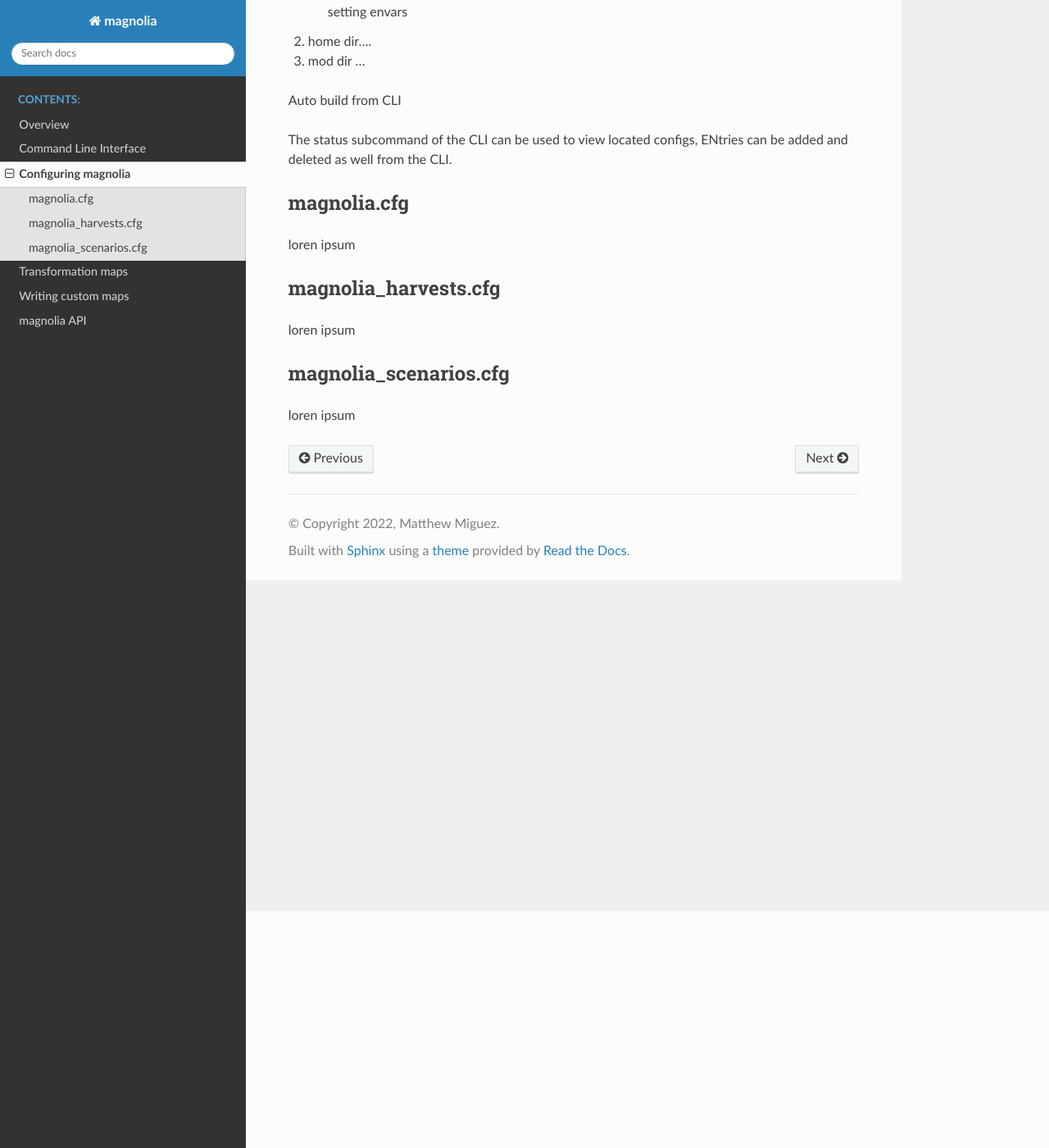
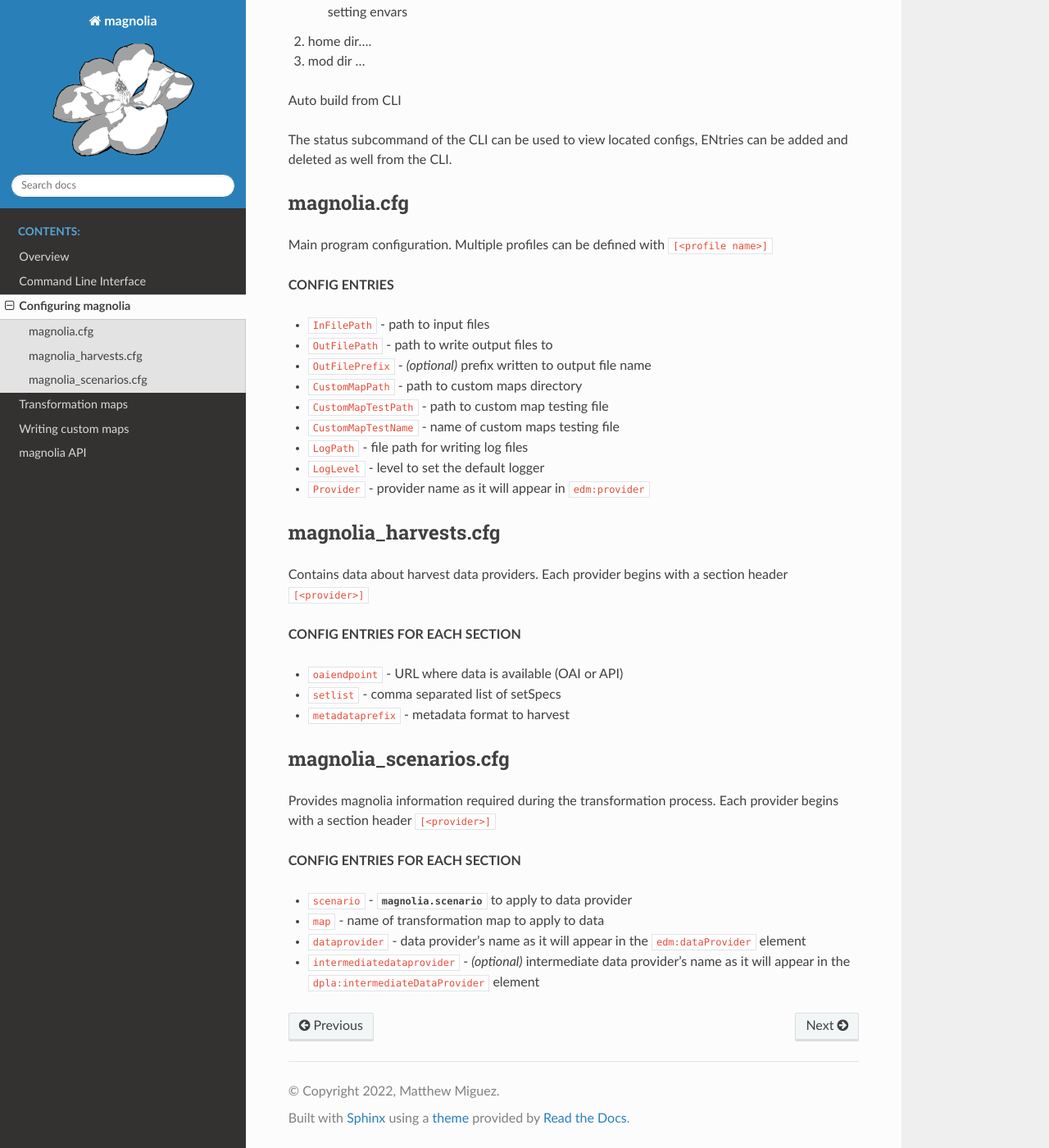
Before and after one commit to SunshineStateDigitalNetwork/magnolia, a Sphinx documentation site: the page built from source/configuration.rst, in a window 1280 px wide and 1400 px high, scrolled down 289 px. Shown: the whole window at 82% size. Built offline with Sphinx 7.4.7 and the Read the Docs theme 2.0.0, drawn with Linux system fonts in a browser that asks for light colours.

Commit message:
more documentation

```diff
--- a/source/configuration.rst
+++ b/source/configuration.rst
@@ -24,14 +24,39 @@
 magnolia.cfg
 ------------
 
-loren ipsum
+Main program configuration. Multiple profiles can be defined with ``[<profile name>]``
+
+**CONFIG ENTRIES**
+
+* ``InFilePath`` - path to input files
+* ``OutFilePath`` - path to write output files to
+* ``OutFilePrefix`` - *(optional)* prefix written to output file name
+* ``CustomMapPath`` - path to custom maps directory
+* ``CustomMapTestPath`` - path to custom map testing file
+* ``CustomMapTestName`` - name of custom maps testing file
+* ``LogPath`` - file path for writing log files
+* ``LogLevel`` - level to set the default logger
+* ``Provider`` - provider name as it will appear in ``edm:provider``
 
 magnolia_harvests.cfg
 ---------------------
 
-loren ipsum
+Contains data about harvest data providers. Each provider begins with a section header ``[<provider>]``
+
+**CONFIG ENTRIES FOR EACH SECTION**
+
+* ``oaiendpoint`` - URL where data is available (OAI or API)
+* ``setlist`` - comma separated list of setSpecs
+* ``metadataprefix`` - metadata format to harvest
 
 magnolia_scenarios.cfg
 ----------------------
 
-loren ipsum
+Provides magnolia information required during the transformation process. Each provider begins with a section header ``[<provider>]``
+
+**CONFIG ENTRIES FOR EACH SECTION**
+
+* ``scenario`` - :py:mod:`magnolia.scenario` to apply to data provider
+* ``map`` - name of transformation map to apply to data
+* ``dataprovider`` - data provider's name as it will appear in the ``edm:dataProvider`` element
+* ``intermediatedataprovider`` - *(optional)* intermediate data provider's name as it will appear in the ``dpla:intermediateDataProvider`` element
```
Also changed, not shown: source/overview.rst (+19 -0 lines), source/magnolia_logo.png (added).
